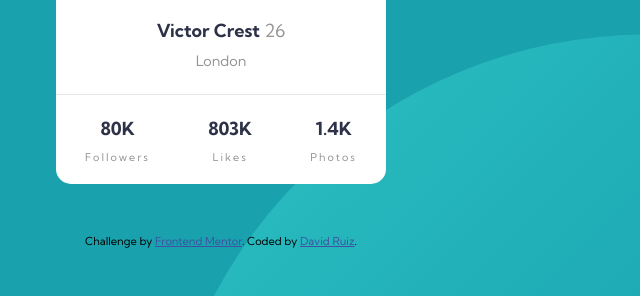
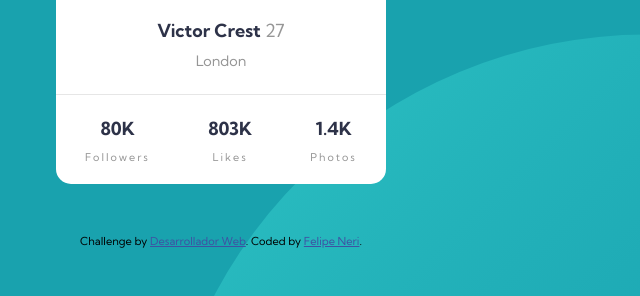
Before and after one commit to felipeneri8743785493/component-main, a plain HTML site: page index.html in a window 1280 px wide. Shown: the part 366-662 px from the top of the page, 419-1059 px from the left. Drawn offline with Linux system fonts and the light colour scheme.

Commit message:
index.html

```diff
--- a/index.html
+++ b/index.html
@@ -18,7 +18,7 @@
 
     <header>
         <span class="name">Victor Crest</span>
-        <span class="age">26</span>
+        <span class="age">27</span>
         <div class="city">London</div>
     </header>
 
@@ -41,8 +41,8 @@
   </div>
 
   <div class="attribution">
-    Challenge by <a href="https://www.frontendmentor.io?ref=challenge" target="_blank">Frontend Mentor</a>.
-    Coded by <a href="https://www.youtube.com/CodingTube">David Ruiz</a>.
+    Challenge by <a href="" target="_blank">Desarrollador Web</a>.
+    Coded by <a href="">Felipe Neri</a>.
   </div>
 </body>
 </html>
```
